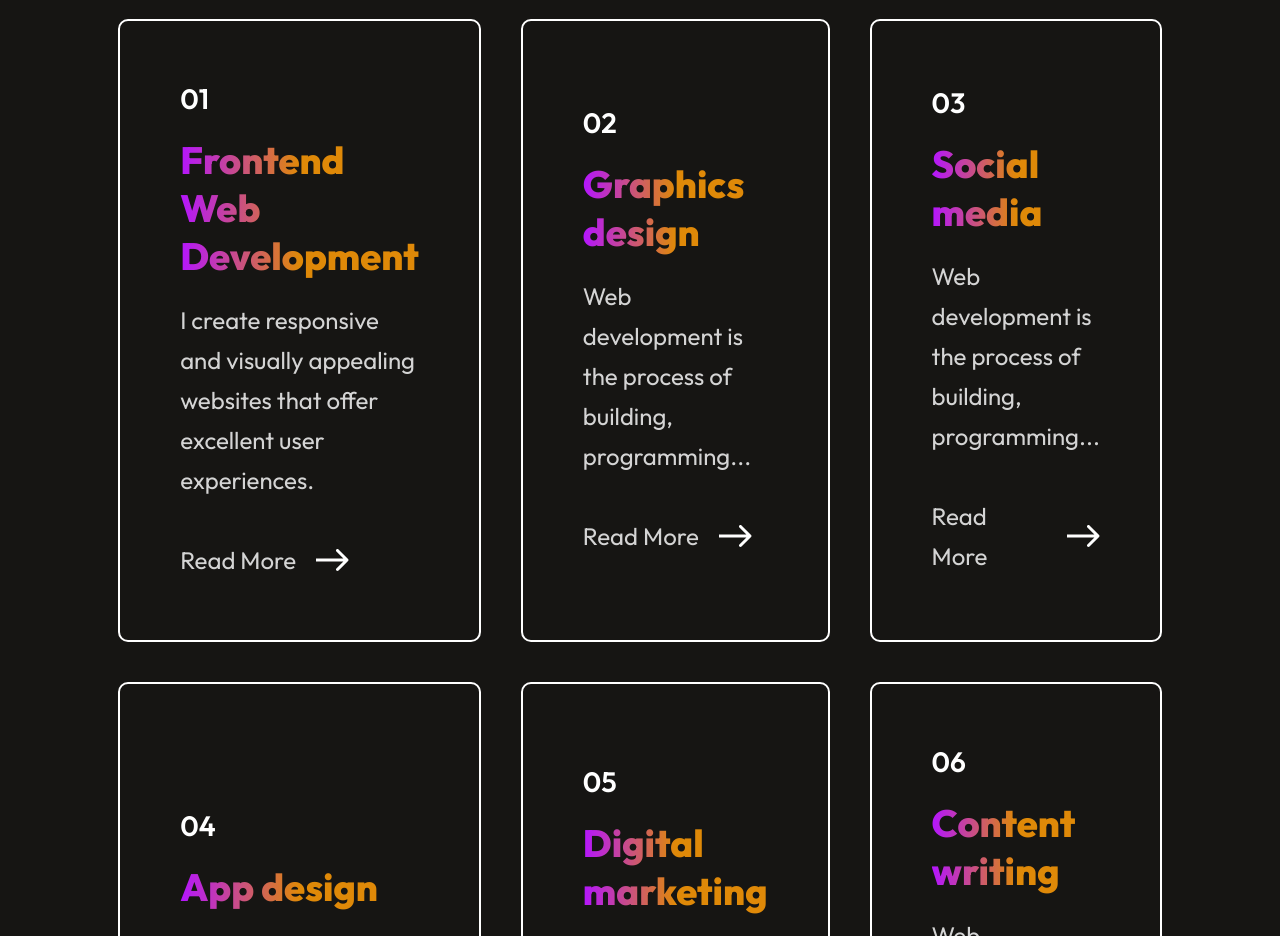
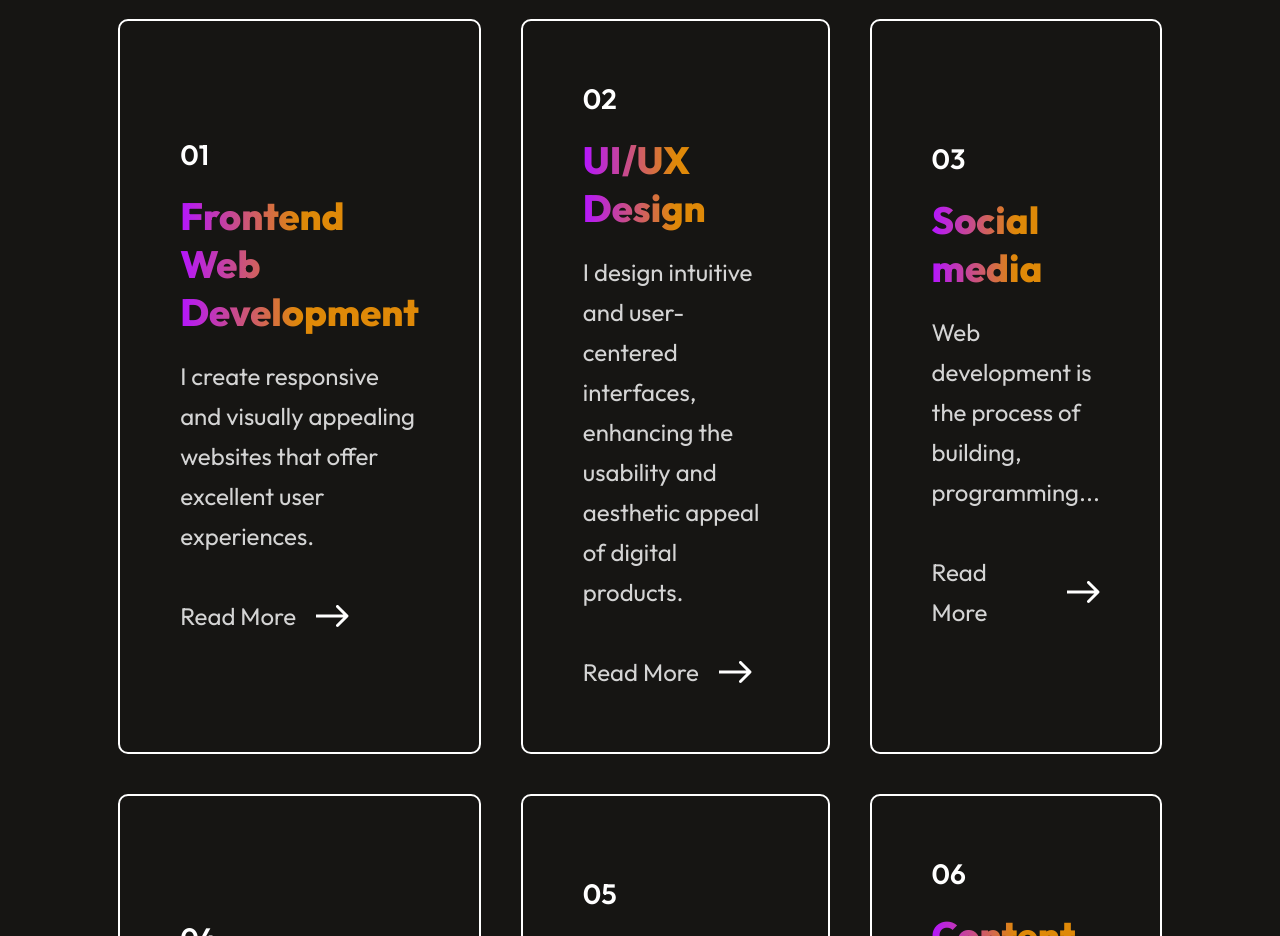
Before and after one commit to vincentMunywoki/my-portfolio, a React (Vite) app: page / in a window 1280 px wide. Shown: the part 2480-3416 px from the top of the page. Built offline with nearby package versions, Linux system fonts and the light colour scheme.

Commit message:
deploying online

```diff
--- a/src/assets/services_data.js
+++ b/src/assets/services_data.js
@@ -6,8 +6,8 @@ const Services_Data = [
     },
     {
         s_no:"02",
-        s_name:"Graphics design",
-        s_desc:"Web development is the process of building, programming..."
+        s_name:"UI/UX Design",
+        s_desc:"I design intuitive and user-centered interfaces, enhancing the usability and aesthetic appeal of digital products."
     },
     {
         s_no:"03",
```
